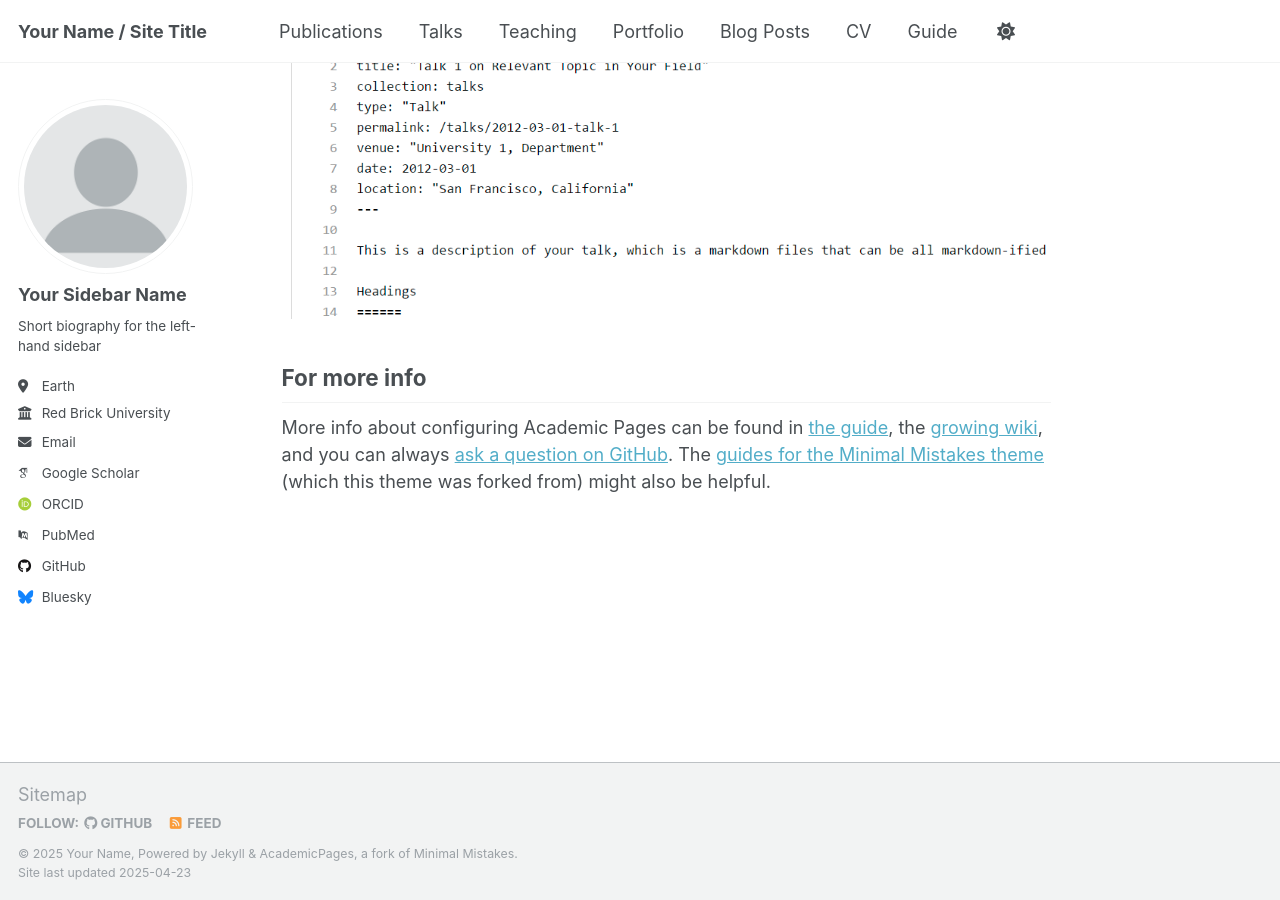
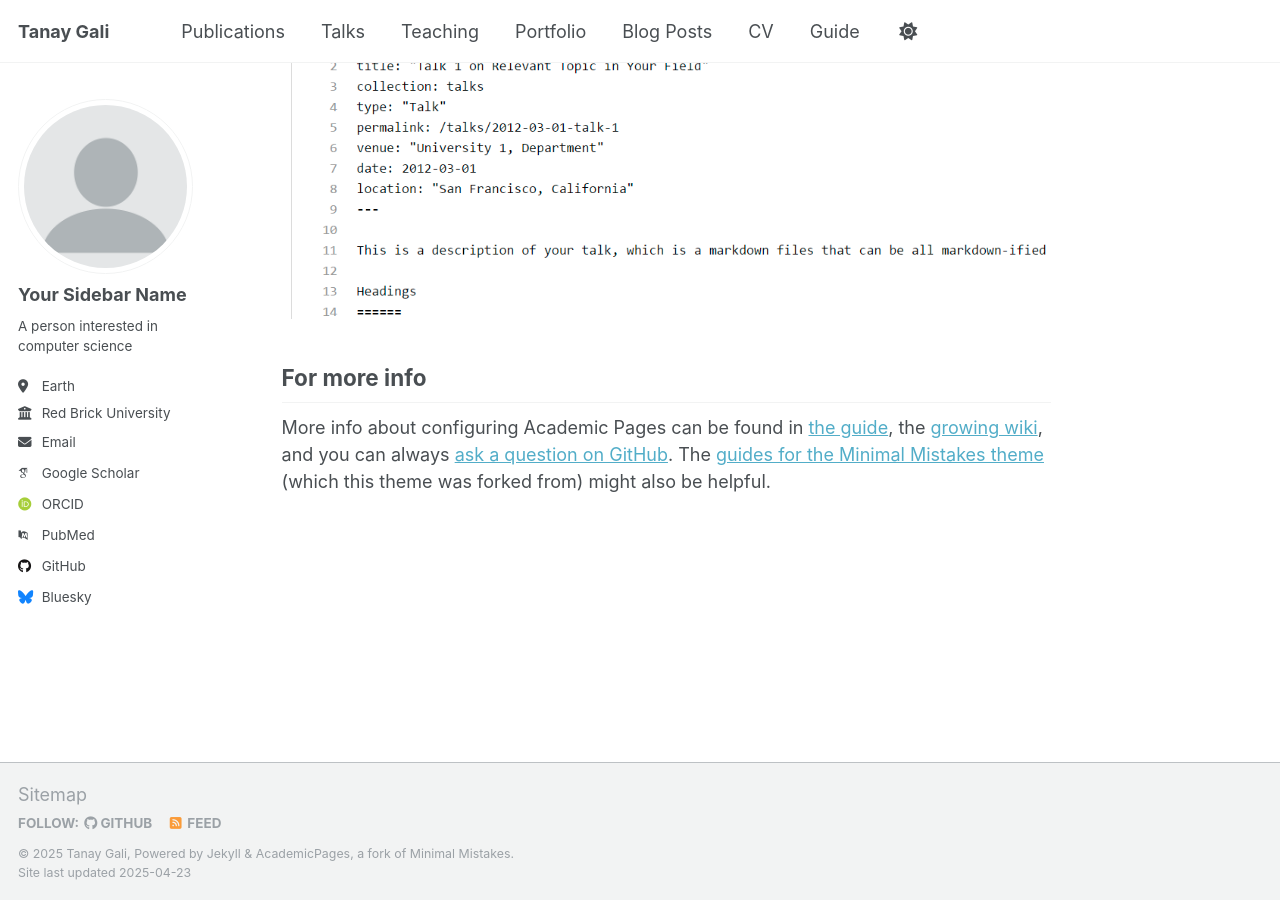
Before and after one commit to Tanay-Gali/Tanay-Gali.github.io, a Jekyll site: the page built from _pages/about.md, in a window 1280 px wide and 900 px high, scrolled down 2636 px. Built offline with Jekyll 4.4.1, drawn with Linux system fonts in a browser that asks for light colours; some web fonts are replaced.

Commit message:
Update _config.yml

```diff
--- a/_config.yml
+++ b/_config.yml
@@ -9,10 +9,10 @@
 # Basic Site Settings
 locale                   : "en-US"
 site_theme               : "default"
-title                    : "Your Name / Site Title"
+title                    : "Tanay Gali"
 title_separator          : "-"
-name                     : &name "Your Name"
-description              : &description "personal description"
+name                     : &name "Tanay Gali"
+description              : &description "The website of a determined individul"
 url                      : https://academicpages.github.io # the base hostname & protocol for your site e.g. "https://[your GitHub username].github.io"
 baseurl                  : "" # the subpath of your site, e.g. "/blog"
 repository               : "academicpages/academicpages.github.io"
@@ -25,11 +25,11 @@ author:
   avatar           : "profile.png"
   name             : "Your Sidebar Name"
   pronouns         : # example: "she/her"
-  bio              : "Short biography for the left-hand sidebar"
+  bio              : "A person interested in computer science"
   location         : "Earth"
   employer         : "Red Brick University"
   uri              : # URL
-  email            : "none@example.org"
+  email            : "tanaygali5@gmail.com"
 
   # Academic websites
   arxiv            : # URL - Update with the correct link to your profile
```
